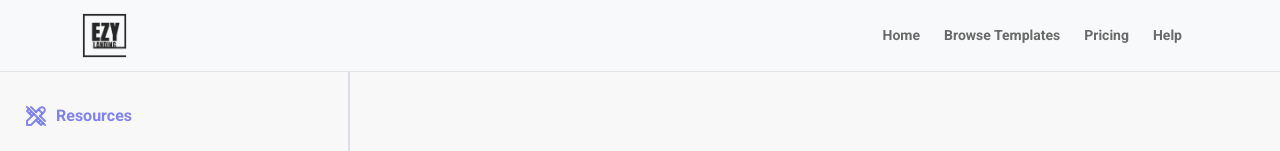
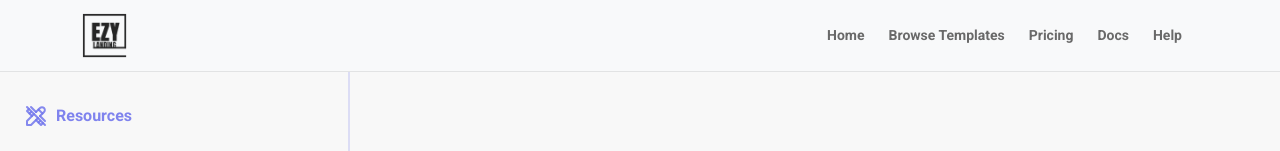
Before and after one commit to rrttalv/ezylanding-template-portal, a Next.js app: page /resources in a window 1280 px wide. Shown: the top 151 px of the page. Built offline with nearby package versions, Linux system fonts and the light colour scheme.

Commit message:
added documentation link

```diff
--- a/components/Navbar/index.js
+++ b/components/Navbar/index.js
@@ -64,6 +64,17 @@ const Navbar = () => {
                       </Link>
                     </li>
                     <li className="nav-item me-2">
+                      <Link href="/documentation">
+                        <a
+                          style={getStyle('/documentation')}
+                          title="EzyLanding help page with a FAQ and tutorials"
+                          className="nav-link link-dark"
+                        >
+                          Docs
+                        </a>
+                      </Link>
+                    </li>
+                    <li className="nav-item me-2">
                       <Link href="/help">
                         <a
                           style={getStyle('/help')}
--- a/scss/_help.scss
+++ b/scss/_help.scss
@@ -44,7 +44,7 @@
     }
     &_content {
       &_header {
-        padding: 1rem 0;
+        padding: 1rem 0.5rem;
         .btn-none {
           width: 100%;
           position: relative;
```
